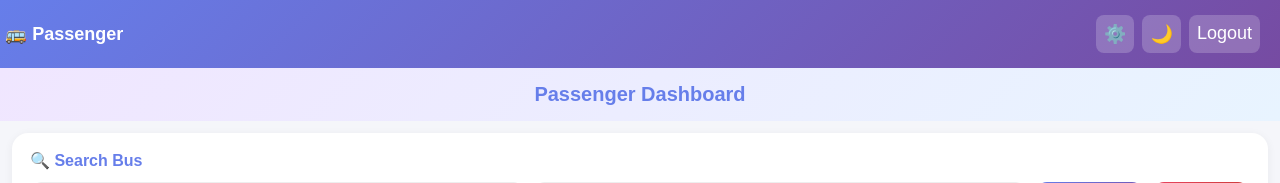
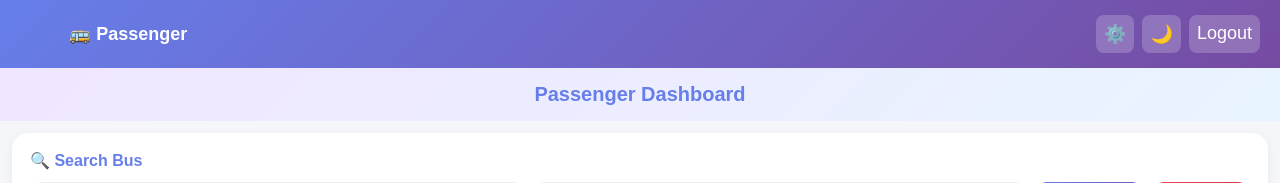
Before and after one commit to PR0810/Smart-Bus-Tracking, a Flask app: template templates/passenger.html in a window 1280 px wide. Shown: the top 183 px of the page. Run offline with Flask 3, Linux system fonts and the light colour scheme; the template is opened without the code that fills it, so the values that code supplies are empty; some libraries are stand-ins or nearby versions.

Commit message:
update navbar

```diff
--- a/templates/passenger.html
+++ b/templates/passenger.html
@@ -36,7 +36,7 @@
         font-size: 18px;
         font-weight: 700;
         position: absolute;
-        left: 5%;
+        left: 10%;
         transform: translateX(-50%);
       }
       .navbar-left {
```
